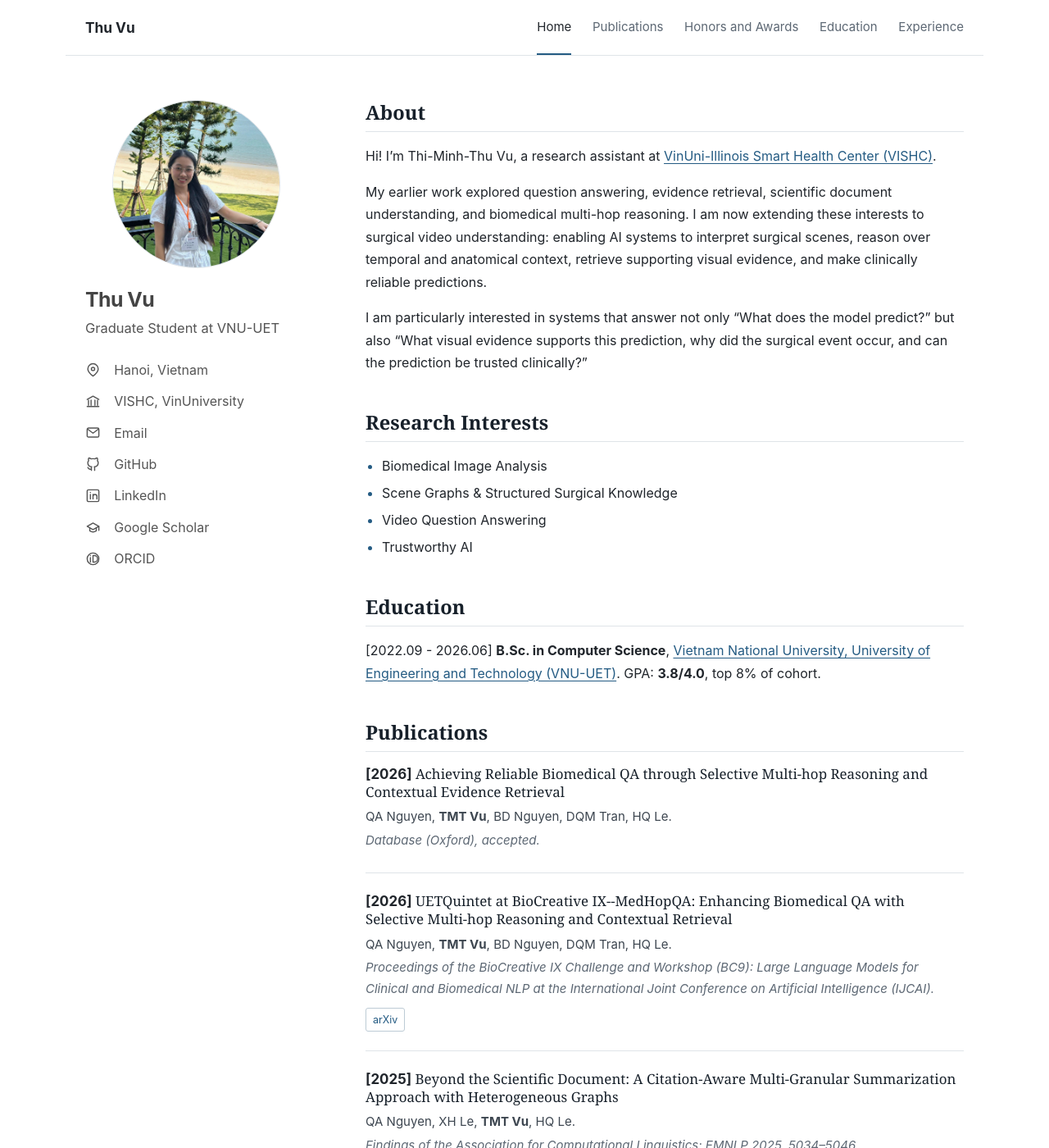
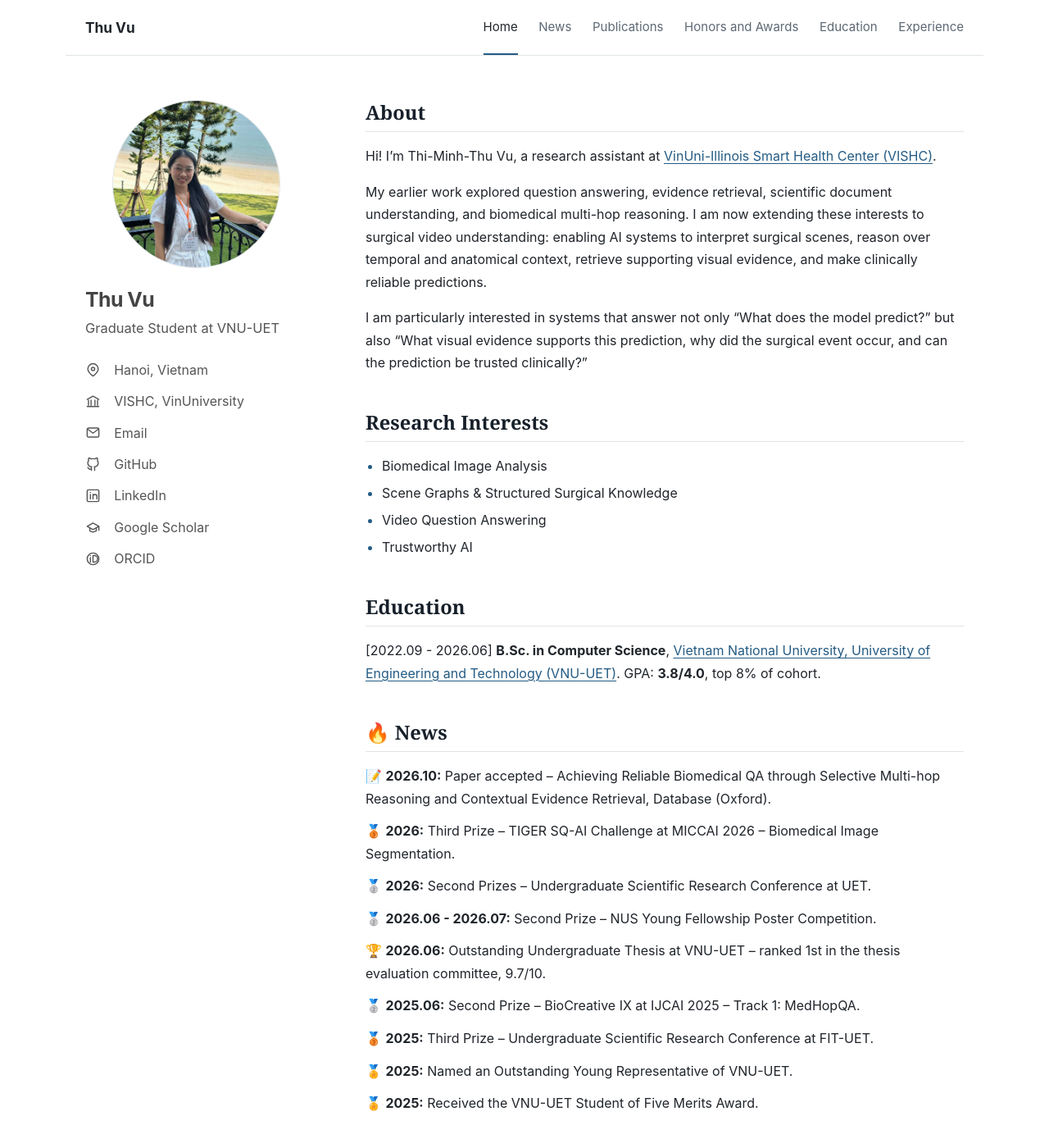
Before and after one commit to ThiMinhThuVu/ThiMinhThuVu.github.io, a Jekyll site: the page built from index.md, in a window 1280 px wide and 1400 px high. Shown: the whole window at 82% size. Built offline with Jekyll 4.4.1, drawn with Linux system fonts in a browser that asks for light colours; some of the changed text lies outside the part shown.

Commit message:
Move news before publications and announce Database acceptance

```diff
--- a/_data/navigation.yml
+++ b/_data/navigation.yml
@@ -1,5 +1,7 @@
 - title: Home
   url: /
+- title: News
+  url: /#news
 - title: Publications
   url: /publications/
 - title: Honors and Awards
--- a/_data/news.yml
+++ b/_data/news.yml
@@ -1,16 +1,19 @@
+- date: "2026.10"
+  icon: "📝"
+  text: "Paper accepted – Achieving Reliable Biomedical QA through Selective Multi-hop Reasoning and Contextual Evidence Retrieval, Database (Oxford)."
 - date: "2026"
   icon: "🥉"
   text: "Third Prize – TIGER SQ-AI Challenge at MICCAI 2026 – Biomedical Image Segmentation."
 - date: "2026"
   icon: "🥈"
   text: "Second Prizes – Undergraduate Scientific Research Conference at UET."
-- date: "Jun.–Jul. 2026"
+- date: "2026.06 - 2026.07"
   icon: "🥈"
   text: "Second Prize – NUS Young Fellowship Poster Competition."
-- date: "Jun. 2026"
+- date: "2026.06"
   icon: "🏆"
   text: "Outstanding Undergraduate Thesis at VNU-UET – ranked 1st in the thesis evaluation committee, 9.7/10."
-- date: "Jun. 2025"
+- date: "2025.06"
   icon: "🥈"
   text: "Second Prize – BioCreative IX at IJCAI 2025 – Track 1: MedHopQA."
 - date: "2025"
--- a/_includes/publication-list.html
+++ b/_includes/publication-list.html
@@ -1,7 +1,7 @@
 <div class="publication-list">
   {% for publication in site.data.publications %}
     <article class="publication">
-      <h3><strong class="publication-date">[{{ publication.year }}]</strong> {{ publication.title }}</h3>
+      <h3><span class="publication-date">[{{ publication.year }}]</span> {{ publication.title }}</h3>
       <p class="authors">{{ publication.authors_before }}<strong>TMT Vu</strong>{{ publication.authors_after }}.</p>
       <p class="venue">{{ publication.venue }}.</p>
       {% if publication.paper != "" or publication.arxiv != "" or publication.code != "" or publication.bibtex != "" %}
--- a/assets/css/main.scss
+++ b/assets/css/main.scss
@@ -584,6 +584,7 @@ ul {
 }
 
 .publication .publication-date {
+  font-weight: 400;
   color: var(--ink);
 
   font-family:
--- a/index.md
+++ b/index.md
@@ -24,6 +24,14 @@ I am particularly interested in systems that answer not only “What does the mo
 ## Education
 
 [2022.09 - 2026.06] **B.Sc. in Computer Science**, [Vietnam National University, University of Engineering and Technology (VNU-UET)](https://uet.vnu.edu.vn/en/). GPA: **3.8/4.0**, top 8% of cohort.
+
+<h2 id="news">🔥 News</h2>
+
+<ul class="news-list">
+{% for item in site.data.news %}
+  <li><span aria-hidden="true">{{ item.icon }}</span> <strong>{{ item.date }}:</strong> {{ item.text }}</li>
+{% endfor %}
+</ul>
 
 ## Publications
 
@@ -68,11 +76,3 @@ I am particularly interested in systems that answer not only “What does the mo
 - [2023–2026] **Vingroup Talent Scholarship.** Awarded to three outstanding students at UET for excellence in academic performance and research achievements.
 - [2023–2026] **UET Annual Scholarship for Outstanding Students.** Awarded to the top 8% of students with the highest GPA.
 - [2023] **Dong Hanh Scholarship.** Awarded to students demonstrating strong academic performance, determination, and perseverance.
-
-## 🔥 News
-
-<ul class="news-list">
-{% for item in site.data.news %}
-  <li><span aria-hidden="true">{{ item.icon }}</span> <strong>{{ item.date }}:</strong> {{ item.text }}</li>
-{% endfor %}
-</ul>
```
